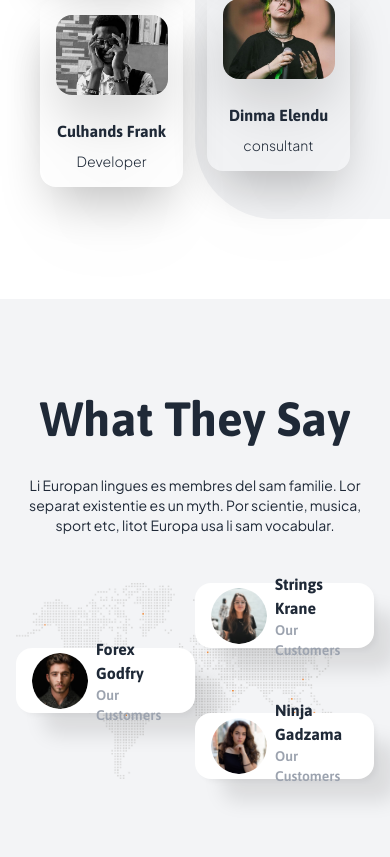
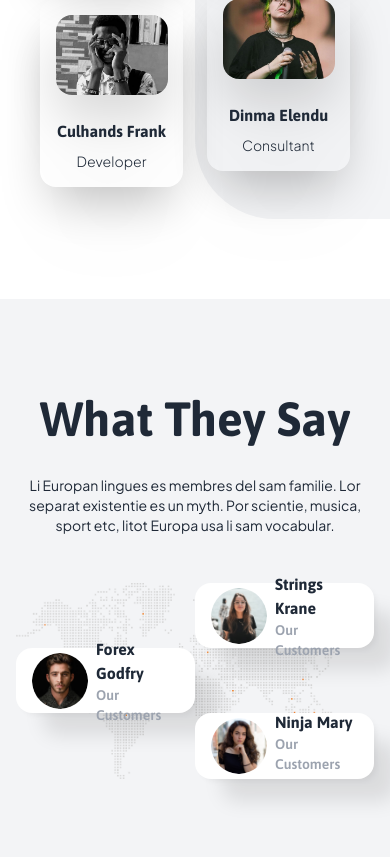
Before and after one commit to Coolhands-frank/Investment-Site, a Next.js app: page / in a window 390 px wide. Shown: the part 4940-5797 px from the top of the page. Built offline with nearby package versions, Linux system fonts and the light colour scheme.

Commit message:
minor fix

```diff
--- a/app/components/OurTeam.js
+++ b/app/components/OurTeam.js
@@ -47,7 +47,7 @@ export default function OurTeam() {
                         <div className="w-28 self-center h-20 md:w-64 lg:w-auto md:h-36 bg-green-600 rounded-2xl bg-cover bg-center" style={{ backgroundImage: "url('/images/eillish.jpeg')" }}></div>
                         <div className="self-center mt-6">
                             <h1 className="font-bold text-base md:text-xl">Dinma Elendu</h1>
-                            <p className={`${plus_jakarta_sans.className} mt-2 text-center text-sm md:text-base font-light`}>consultant</p>
+                            <p className={`${plus_jakarta_sans.className} mt-2 text-center text-sm md:text-base font-light`}>Consultant</p>
                         </div>
                     </div>
 
--- a/app/components/Testimonial.js
+++ b/app/components/Testimonial.js
@@ -31,7 +31,7 @@ export default function Testimonial() {
                 <div className="bg-white absolute flex justify-center lg:justify-start items-center p-4 lg:p-6 rounded-2xl shadow-rd top-2/3 right-0 bottom-0 left-1/2 md:top-64 md:bottom-16 md:left-96 overflow-hiden" /* style={{ bottom: "63px", right: "-100px", left: "592px", top: "255px" }} */ >
                     <div className="min-w-14 md:min-w-16 h-14 md:h-16 mr-2 lg:mr-4 rounded-full bg-cover bg-center" style={{ backgroundImage: "url('/images/ninja.png')" }}></div>
                     <div>
-                        <h3 className="text-base md:text-lg lg:text-xl font-bold">Ninja Gadzama</h3>
+                        <h3 className="text-base md:text-lg lg:text-xl font-bold">Ninja Mary</h3>
                         <p className="text-sm md:text-base font-semibold text-gray-400 mb-2">Our Customers</p>
                         <p className="text-sm font-normal text-gray-400 hidden md:block">&quot;Li Europan lingues es membres del sam familie. Lor separat existentie es un myth.&quot;</p>
                     </div>
```
